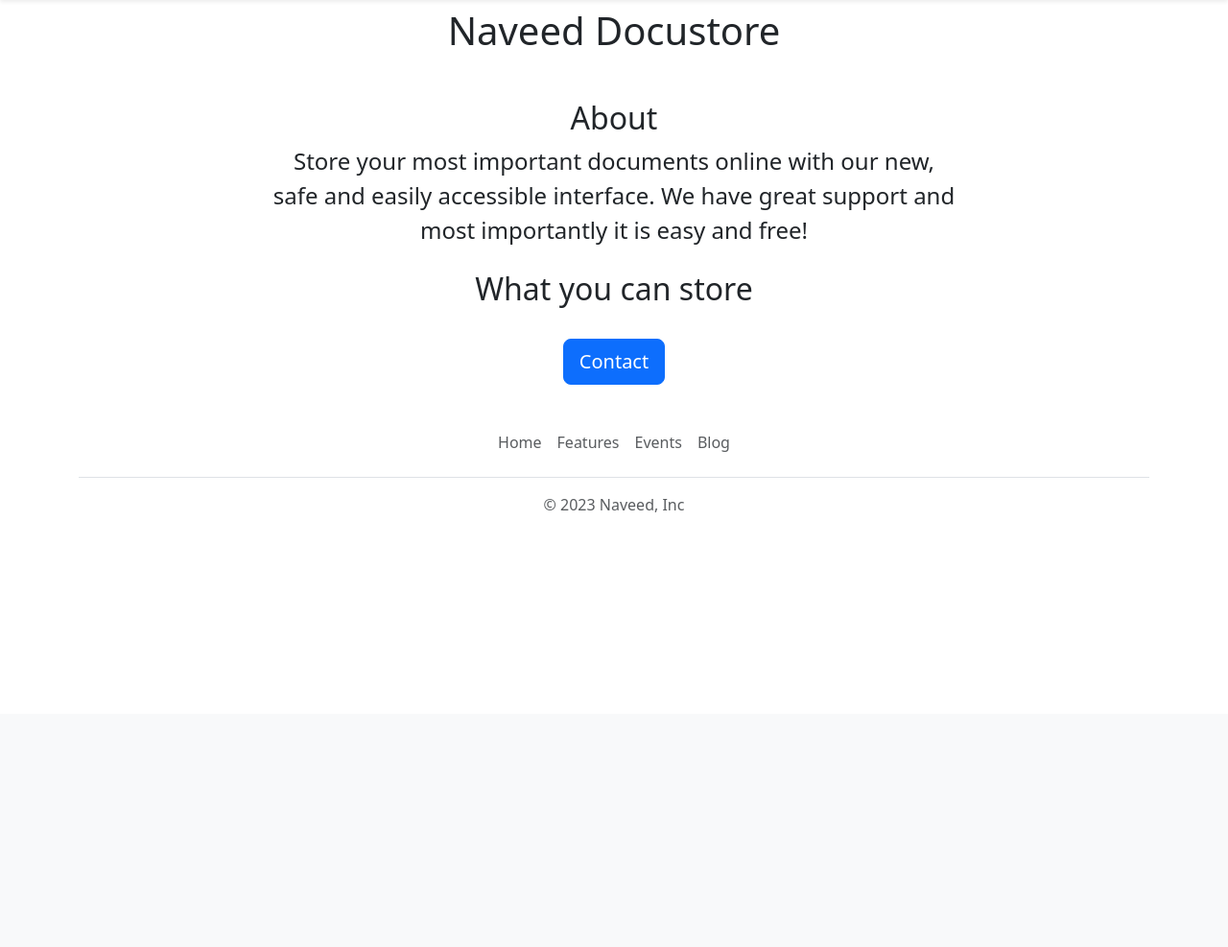
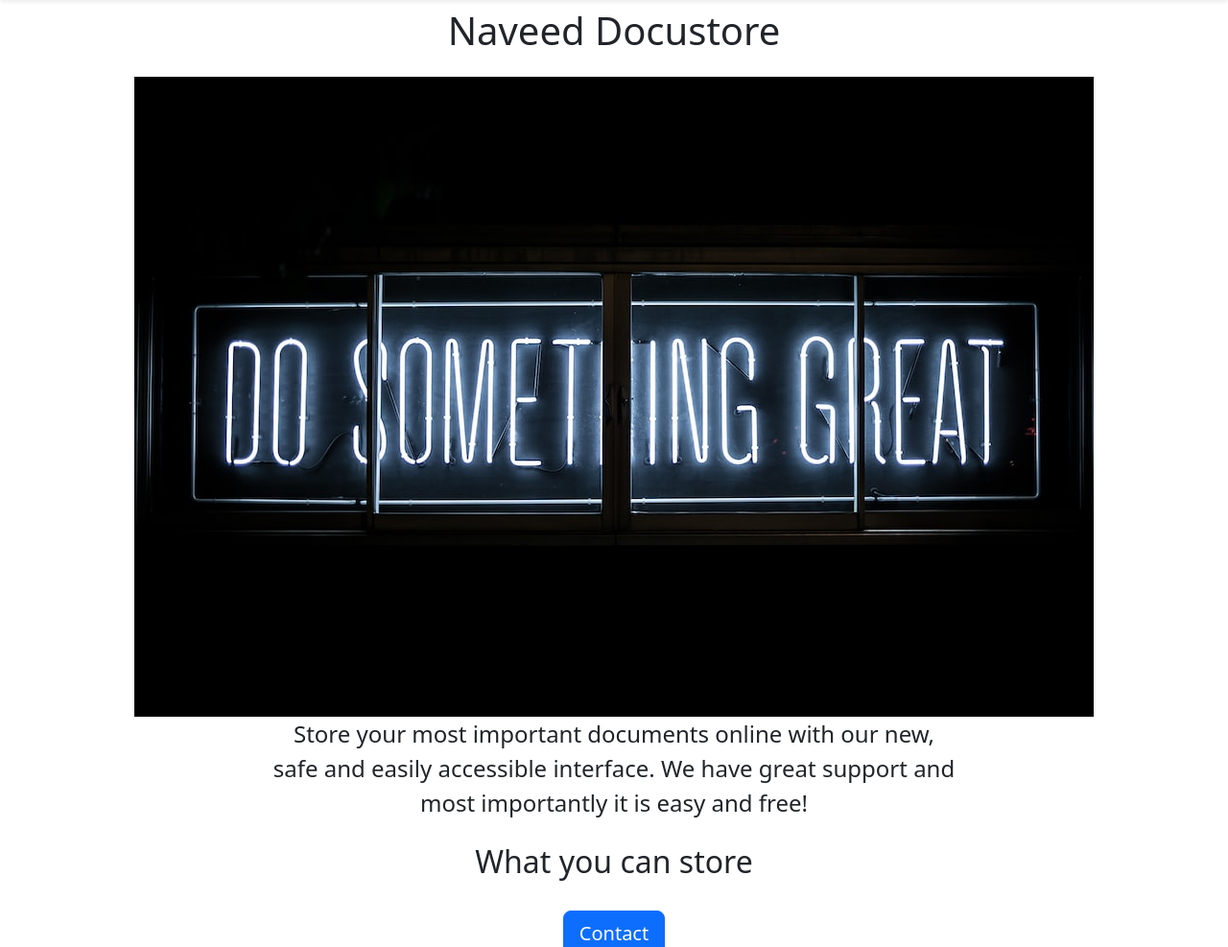
Before and after one commit to captainawesome78/naveed-documentstore-website, a Flask app: template templates/home.html in a window 1280 px wide. Shown: the part 56-1043 px from the top of the page at 96% size. Before the commit the page ends 590 px from the top, so only its background shows below. Run offline with Flask 3, Linux system fonts and the light colour scheme; the template is opened without the code that fills it, so the values that code supplies are empty.

Commit message:
added images for each page

```diff
--- a/templates/application_submitted.html
+++ b/templates/application_submitted.html
@@ -2,6 +2,9 @@
 <html>
   <head>
     <title> Upload Successfull!</title>
+    <div class="d-flex justify-content-center">
+      <img class="img-fluid" id="success_banner" src="https://naveed-documentstore-website.captainawesome7.repl.co/static/success banner.jpeg">
+    </div>
     {% include 'bootstrap.html' %}
     <link rel="icon" type="image/x-icon" href="https://naveed-documentstore-website.captainawesome7.repl.co/static/favicon.ico">
   </head>
--- a/templates/home.html
+++ b/templates/home.html
@@ -10,8 +10,10 @@
     {% include 'nav.html' %}
     <div class="container">
       <h1 class= "text-center mt-2 mb-4"> Naveed Docustore </h1 >
-      <img class="img-fluid" id="banner" scr="https://naveed-documentstore-website.captainawesome7.repl.co/static/banner.jpeg">
-      <h2 class= "text-center">About</h2>
+      <div class="d-flex justify-content-center">
+        <img class="img-fluid" id="banner" src="https://naveed-documentstore-website.captainawesome7.repl.co/static/banner.jpeg">
+      </div
+      <h2 class= "text-center pt-10"></h2>
       <div class="container">
         <div class="row justify-content-center">
           <div class="col-md-8 text-center">
--- a/templates/uploadpage.html
+++ b/templates/uploadpage.html
@@ -7,9 +7,12 @@
   </head>
   <body>
     {% include 'nav.html' %}
-     <img class="img-fluid" id="banner" scr="https://naveed-documentstore-website.captainawesome7.repl.co/static/banner.jpeg">
+
     <div class="container">
       <h1 class= "text-center mt-2 mb-4"> Naveed Docustore </h1 >
+      <div class="d-flex justify-content-center">
+        <img class="img-fluid" id="upload_banner" src="https://naveed-documentstore-website.captainawesome7.repl.co/static/upload banner.jpeg">
+      </div>
 
       <h3 class="text-center ">{{upload.title}}</h3>
       <h3>Price</h3>
```
Also changed, not shown: static/banner.jpeg, static/success banner.jpeg (added), static/upload banner.jpeg (added).
